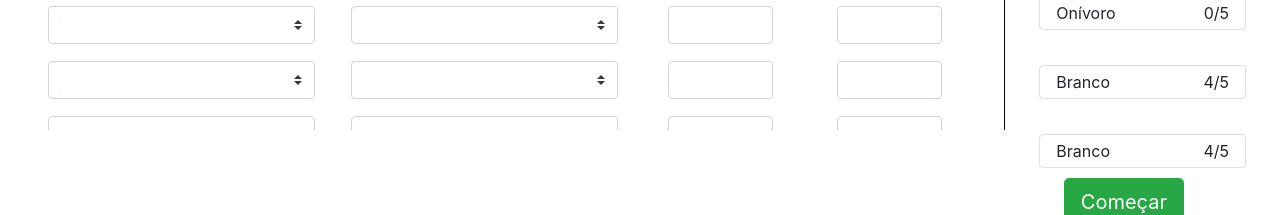
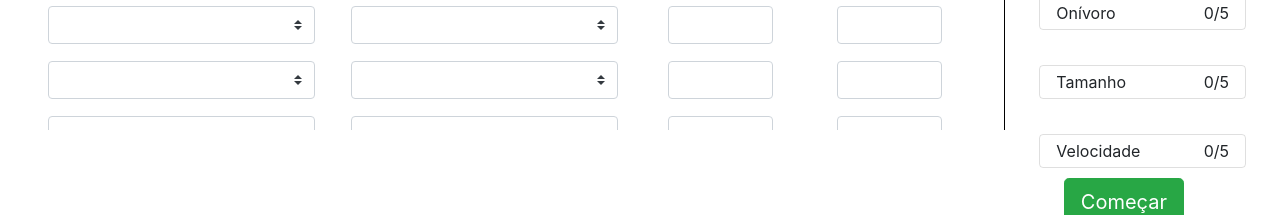
Before and after one commit to Valgueiro/bird_evolution, a Nuxt app: page / in a window 1280 px wide. Shown: the part 526-741 px from the top of the page. Built offline with nearby package versions, Linux system fonts and the light colour scheme.

Commit message:
Doing some shit

```diff
--- a/nuxt.config.js
+++ b/nuxt.config.js
@@ -1,4 +1,4 @@
-
+import webpack from 'webpack';
 export default {
   mode: 'spa',
   /*
@@ -9,11 +9,13 @@ export default {
     meta: [
       { charset: 'utf-8' },
       { name: 'viewport', content: 'width=device-width, initial-scale=1' },
-      { hid: 'description', name: 'description', content: process.env.npm_package_description || '' }
+      {
+        hid: 'description',
+        name: 'description',
+        content: process.env.npm_package_description || ''
+      }
     ],
-    link: [
-      { rel: 'icon', type: 'image/x-icon', href: '/favicon.ico' }
-    ]
+    link: [{ rel: 'icon', type: 'image/x-icon', href: '/favicon.ico' }]
   },
   /*
    ** Customize the progress-bar color
@@ -22,18 +24,12 @@ export default {
   /*
    ** Global CSS
    */
-  css: [
-  ],
-  /*
-  ** Plugins to load before mounting the App
-  */
-  plugins: [
-  ],
+  css: [],
+
   /*
    ** Nuxt.js dev-modules
    */
-  buildModules: [
-  ],
+  buildModules: [],
   /*
    ** Nuxt.js modules
    */
@@ -41,22 +37,25 @@ export default {
     // Doc: https://bootstrap-vue.js.org
     'bootstrap-vue/nuxt',
     // Doc: https://axios.nuxtjs.org/usage
-    '@nuxtjs/axios',
+    '@nuxtjs/axios'
   ],
   /*
    ** Axios module configuration
    ** See https://axios.nuxtjs.org/options
    */
-  axios: {
-  },
+  axios: {},
   /*
    ** Build configuration
    */
   build: {
+    plugins: [
+      new webpack.ProvidePlugin({
+        '_': 'lodash'
+      })
+    ],
     /*
      ** You can extend webpack config here
      */
-    extend (config, ctx) {
+    extend(config, ctx) {}
   }
 }
-}
--- a/pages/index.vue
+++ b/pages/index.vue
@@ -59,12 +59,12 @@
 
         <!-- Size Section-->
         <div class="section">
-          <BECard attr="Branco" value="4" maxValue="5" />
+          <BECard attr="Tamanho" :value="sizeUsed" maxValue="5" />
         </div>
 
         <!-- Speed Section-->
         <div class="section">
-          <BECard attr="Branco" value="4" maxValue="5" />
+          <BECard attr="Velocidade" :value="velocityUsed" maxValue="5" />
         </div>
       </div>
     </div>
@@ -86,7 +86,9 @@ export default {
   computed: {
     ...mapState({
       foodTypes: state => state.birds.foodTypes,
-      colorTypes: state => state.birds.colorTypes
+      colorTypes: state => state.birds.colorTypes,
+      sizeUsed: state => state.birds.sizeUsed,
+      velocityUsed: state => state.birds.velocityUsed
     }),
     birds: function() {
       return this.$store.state.birds.list;
--- a/store/birds.js
+++ b/store/birds.js
@@ -5,7 +5,9 @@ const COLOR_TYPES = ['Branco', 'Preto', 'Marrom', 'Amarelo Claro'];
 export const state = () => ({
   list: [],
   foodTypes: [],
-  colorTypes: []
+  colorTypes: [],
+  sizeUsed: 0,
+  velocityUsed: 0
 });
 
 export const mutations = {
```
Lines whose indentation alone changed are shown as unchanged.
